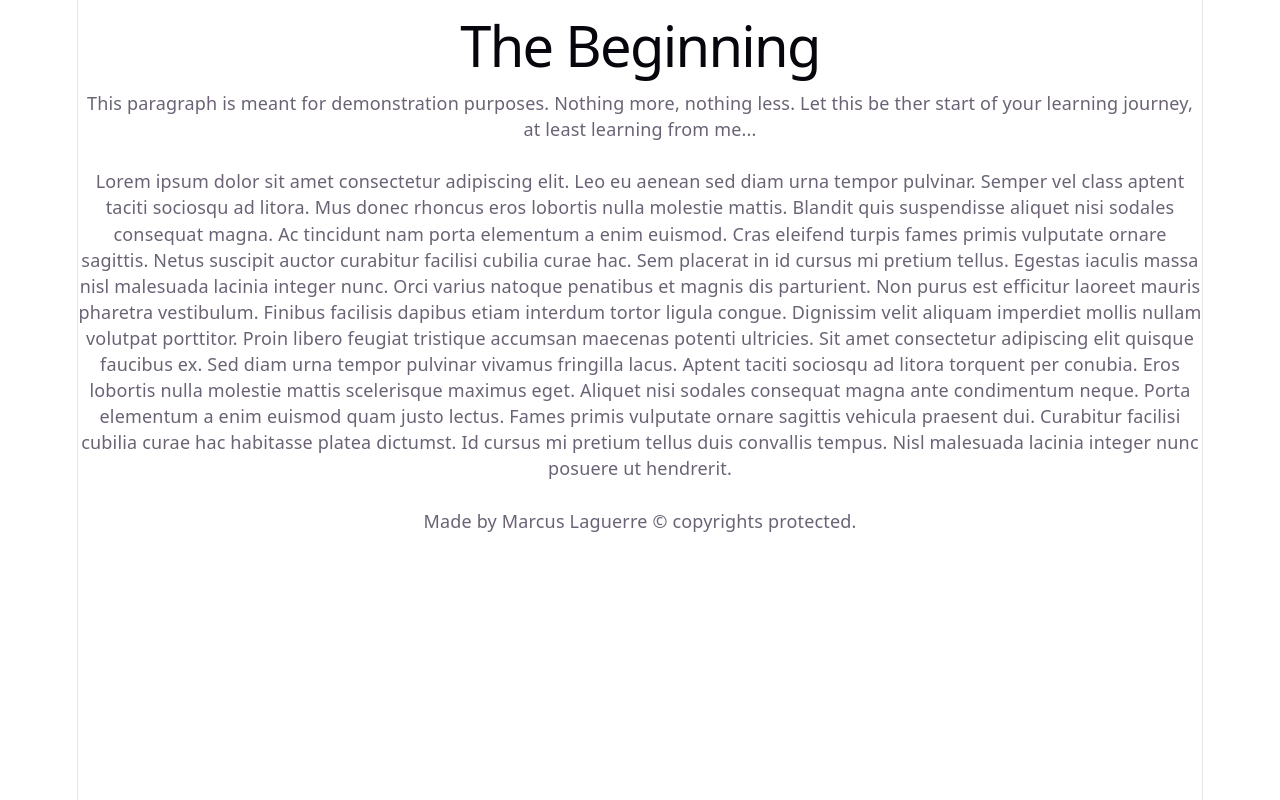
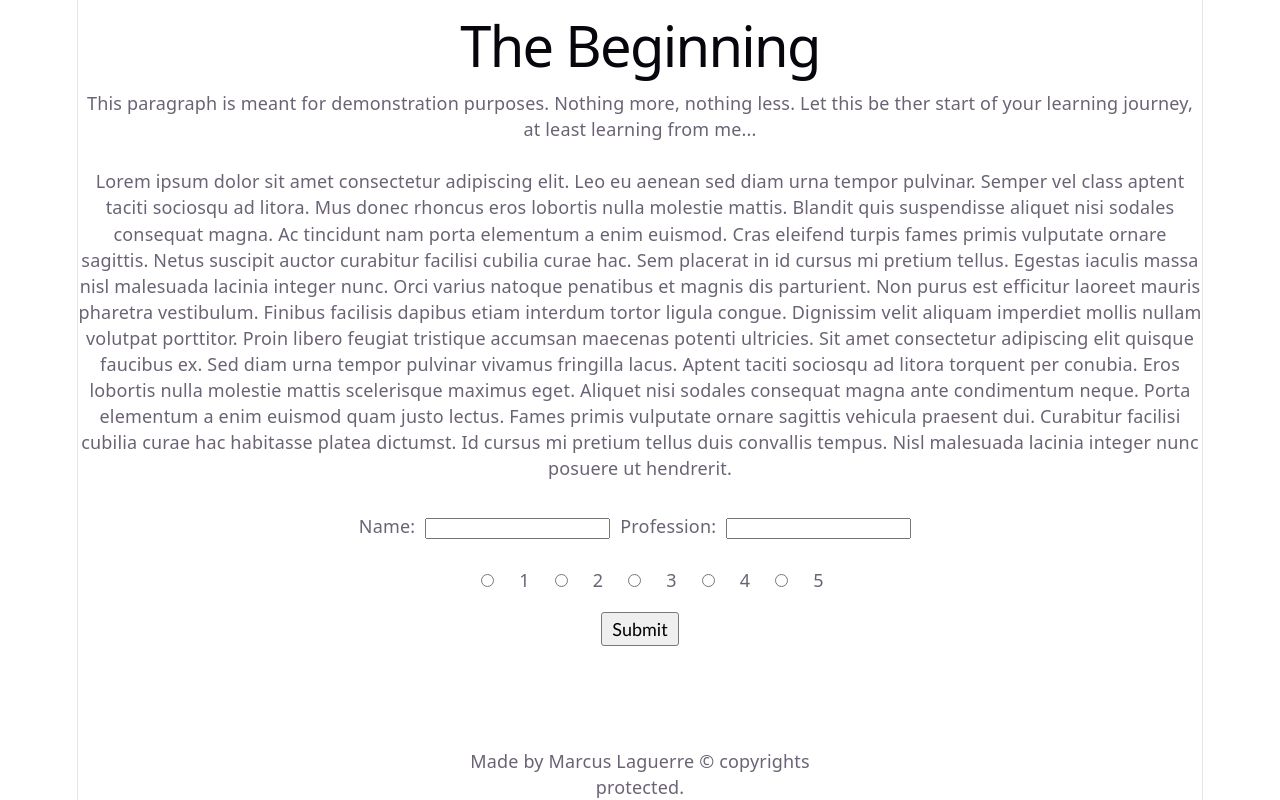
Before and after one commit to mtlaguerre/Commit-Discipline, a React (Vite) app: page / in a window 1280 px wide. Built offline with nearby package versions, Linux system fonts and the light colour scheme.

Commit message:
Added Form component & CSS design

```diff
--- a/src/App.css
+++ b/src/App.css
@@ -182,3 +182,27 @@
     border-right-color: var(--border);
   }
 }
+
+#nameTxtField, #professionTxtField {
+  margin: 10px;
+}
+
+input[type="radio"] {
+  margin: 25px;
+}
+
+#submitBtn {
+  padding: 5px 10px;
+  font-size: large;
+  border: 1px #787878 solid;
+  border-radius: 3px;
+  font-family:'Trebuchet MS', 'Lucida Sans Unicode', 'Lucida Grande', 'Lucida Sans', Arial, sans-serif;
+}
+
+footer {
+  position: absolute;
+  bottom: 0;
+  left: 50%;
+  width: 400px;
+  margin-left: -200px;
+}
--- a/src/App.jsx
+++ b/src/App.jsx
@@ -1,6 +1,7 @@
 import './App.css'
 import Content from './Components/Content.jsx';
 import Footer from './Components/Footer.jsx';
+import Form from './Components/Form.jsx';
 import './Components/Header.jsx'
 import Header from './Components/Header.jsx';
 
@@ -15,6 +16,7 @@ function App() {
 			<br />
 			<Content content={content} />
 			<br />
+			<Form />
 			<Footer content={footerContent}/>
 		</>
 	)
--- /dev/null
+++ b/src/Components/Form.jsx
@@ -0,0 +1,26 @@
+export default function Form() {
+
+    return (
+        <>
+            <form id="satisfactionForm">
+                <div>
+                    <label>Name:</label>
+                    <input type="text" id="nameTxtField" />
+
+                    <label>Profession:</label>
+                    <input type="text" id="professionTxtField" />
+                </div>
+
+                <div>
+                    <input type="radio" name="rating"/>1
+                    <input type="radio" name="rating"/>2
+                    <input type="radio" name="rating"/>3
+                    <input type="radio" name="rating"/>4
+                    <input type="radio" name="rating"/>5
+                </div>
+
+                <button type="submit" id="submitBtn">Submit</button>
+            </form>
+        </>
+    )
+}
```
